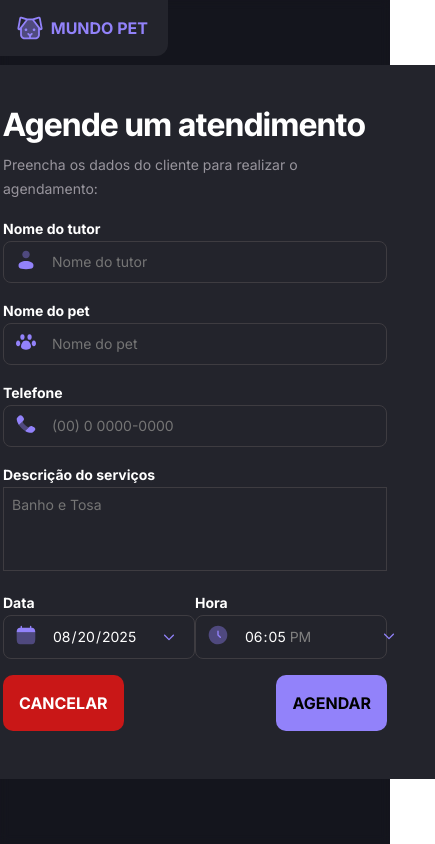
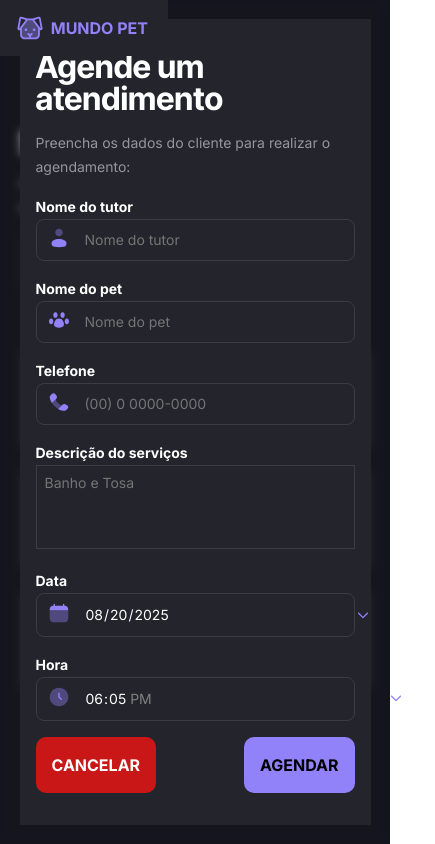
Before and after one commit to HenricoStoppa/mundo-pet, a website built with webpack: page index.html in a window 390 px wide. Both pictures are taken after a click on the button "NOVO AGENDAMENTO". Shown: the whole page, 435 px wide, since content can reach past the window. Built offline with nearby package versions, Linux system fonts and the light colour scheme; data requests are answered from the project's data file.

Commit message:
Improve app responsiveness

```diff
--- a/src/styles/form.css
+++ b/src/styles/form.css
@@ -168,3 +168,38 @@ input[type="time"]::-webkit-calendar-picker-indicator {
 .cancel-schedule:hover {
     background-color: var(--accent-red-light-color);
 }
+
+/* ===== RESONPONSIVITY ===== */
+
+@media (max-width: 500px) {
+    /* ===== FORM =====*/
+
+    .form {
+        padding: 2rem 1rem;
+
+        width: 90%;
+    }
+
+    .form .form-title {
+        line-height: 2rem;
+    }
+
+    .date-time {
+        display: flex;
+        flex-direction: column;
+        gap: 1rem;
+    }
+
+    .form .date-time .form-input-date,
+    .form .date-time .form-input-time {
+        width: 100%;
+    }
+
+    .form input[type="date"]::-webkit-calendar-picker-indicator {
+        margin-left: 10.1rem;
+    }
+
+    input[type="time"]::-webkit-calendar-picker-indicator {
+        margin-left: 14.5rem;
+    }
+}
--- a/src/styles/schedule.css
+++ b/src/styles/schedule.css
@@ -210,3 +210,32 @@ li {
 .button:hover {
     background-color: var(--bg-highlights-color);
 }
+
+/* ===== RESONPONSIVITY ===== */
+
+@media (max-width: 1024px) {
+    /* ===== TITLE ===== */
+    .agenda {
+        display: flex;
+        flex-direction: column;
+        gap: 1rem;
+
+        width: 90%;
+
+        margin-top: 3rem;
+    }
+
+    /* ===== SCHEDULES ===== */
+    .schedule-period {
+        width: 90%;
+    }
+
+    .schedule-period .period li {
+        display: flex;
+        flex-direction: column;
+    }
+
+    .schedule-period .period li .remove-schedule {
+        text-align: right;
+    }
+}
```
